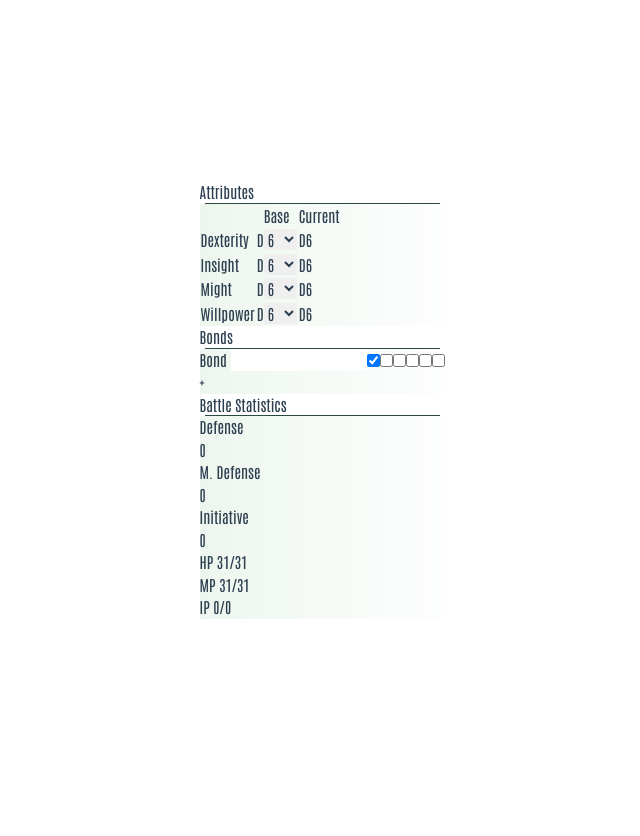
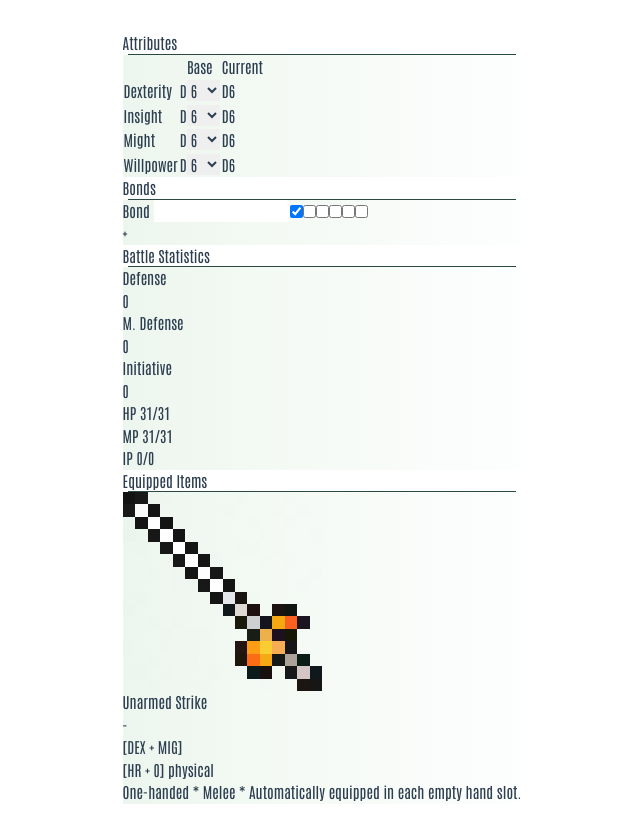
Before and after one commit to BanterTheGreat/fabula-ultima-builder, a Vue app: page / in a window 1280 px wide. Shown: the whole page, without its empty margins (318-958 px from the left). Before the commit the page ends 800 px from the top, so only its background shows below. Built offline with nearby package versions, Linux system fonts and the light colour scheme.

Commit message:
WIP - Weapon DIsplay

```diff
--- a/src/App.vue
+++ b/src/App.vue
@@ -5,6 +5,7 @@
   import Segment from './views/segment.vue';
   import Statistic from './views/statistics.vue';
   import { CharacterCalculator } from './models/character-calculator';
+import WeaponDisplay from './components/weapon-display.vue';
 
   // Initial Calculating of values.
   new CharacterCalculator().Recalculate("statistics");
@@ -28,6 +29,12 @@
         <Statistic />
       </SegmentBody>
   </Segment>
+
+  <Segment title="Equipped Items">
+    <SegmentBody>
+      <WeaponDisplay source="character" hand="main"/>
+    </SegmentBody>
+  </Segment>
 </template>
 
 <style scoped></style>
--- a/src/components/weapon-display.vue
+++ b/src/components/weapon-display.vue
@@ -3,39 +3,76 @@ import { WeaponData } from '@/data/weapon-data';
 import type { Weapon } from '@/models/equipment/weapon';
 import { state } from '@/singletons/state';
 import { WeaponId } from '@/enums/weapon-id';
+import { computed, type ComputedRef } from '@vue/reactivity';
+import { FormatAccuracy, FormatCost, FormatDamage, FormatHands, FormatQuality, FormatRange } from '@/helpers/weapon-formatter';
 
 const props = defineProps<{
   source: "character" | "data",
   hand: "main" | "off",
+  id?: WeaponId,
 }>();
 
+const weapon: ComputedRef<Weapon> = computed(() => GetWeapon())
+const weaponCost = computed(() => weapon.value.cost == 0 ? "-" : weapon.value.cost + "z");
+
+function GetWeapon(): Weapon {
   if (props.source == "character") {
     let equippedweapon = state.character.equipment.equippedweapon;
-  let weapon: Weapon;
 
     if (equippedweapon == null) {
-    WeaponData.find(x => x.id == WeaponId.)
+      return WeaponData[WeaponId.Unarmed];
     }
 
     if (equippedweapon?.homebrew) {
-
+      // Grab it from the homebrew section instead.
     }
 
-  weapon = WeaponData.find(x => x.id == WeaponId.Unarmed) ?? ;
+    return WeaponData[equippedweapon.id];
+  }
 
+  // If this returns unarmed, it means we wanted to grab from the data but without an ID to grab it with.
+  return WeaponData[props.id ?? WeaponId.Unarmed];
 }
 
 </script>
 
 <template>
 <div class="grid grid-rows-2 grid-cols-7">
-  <div class="row-span-2 col-span-2">
+  <div class="row-span-2 bg-white items-center justify-center flex">
     <!-- Image -->
     <!-- We need a method that converts a weapon with a certain Id to the specific filename. -->
-    <img src="@/assets/rapier.webp" alt="rapier">
+    <img id="weapon_image" class="object-fill" src="@/assets/rapier.webp" alt="rapier">
   </div>
 
-  <div class=""
+  <div class="font-bold col-span-2 items-center justify-center flex font-fabula-header">
+    {{ weapon.name }}
+  </div>
+
+  <div class="items-center justify-center flex font-fabula-header">
+    {{ weaponCost }}
+  </div>
+
+  <div class="font-bold items-center justify-center flex font-fabula-header">
+    {{ FormatAccuracy(weapon) }}
+  </div>
+
+  <div class="font-bold col-span-2 items-center justify-center flex font-fabula-header">
+    {{ FormatDamage(weapon) }}
+  </div>
+
+  <div class="col-span-6 items-center justify-center flex font-fabula-header">
+    {{ FormatHands(weapon) }} * {{ FormatRange(weapon) }} * {{ FormatQuality(weapon) }}
+  </div>
 
 </div>
 </template>
+
+<style scoped>
+  #weapon_image {
+    image-rendering: pixelated;
+    width: 50%;
+    height: auto;
+    object-fit: cover;
+    overflow: hidden;
+  }
+</style>
--- a/src/data/weapon-data.ts
+++ b/src/data/weapon-data.ts
@@ -5,14 +5,9 @@ import { WeaponId } from "@/enums/weapon-id";
 import { WeaponRange } from "@/enums/weapon-range";
 import type { Weapon } from "@/models/equipment/weapon";
 
-export const WeaponDataRecord: Record<WeaponId, Weapon> = {
-  adw:
-}
-
-export const WeaponData: Array<Weapon> = [
+export const WeaponData: Record<WeaponId, Weapon> = {
   // Arcane
-  {
-    id: WeaponId.Staff,
+  wpn_staff: {
     imageUrl: "",
     name: "Staff",
     cost: 100,
@@ -27,8 +22,7 @@ export const WeaponData: Array<Weapon> = [
     quality: "",
     martial: false,
   },
-  {
-    id: WeaponId.Tome,
+  wpn_tome: {
     imageUrl: "",
     name: "Tome",
     cost: 100,
@@ -44,8 +38,7 @@ export const WeaponData: Array<Weapon> = [
     martial: false,
   },
   // Bows
-  {
-    id: WeaponId.Crossbow,
+  wpn_crossbow: {
     imageUrl: "",
     name: "Crossbow",
     cost: 150,
@@ -60,8 +53,7 @@ export const WeaponData: Array<Weapon> = [
     quality: "",
     martial: false,
   },
-  {
-    id: WeaponId.Shortbow,
+  wpn_shortbow: {
     imageUrl: "",
     name: "Shortbow",
     cost: 200,
@@ -77,8 +69,7 @@ export const WeaponData: Array<Weapon> = [
     martial: false,
   },
   // Brawling
-  {
-    id: WeaponId.Unarmed,
+  wpn_unarmed: {
     imageUrl: "",
     name: "Unarmed Strike",
     cost: 0,
@@ -93,8 +84,7 @@ export const WeaponData: Array<Weapon> = [
     quality: "Automatically equipped in each empty hand slot.",
     martial: false,
   },
-  {
-    id: WeaponId.ImprovisedMelee,
+  wpn_improv_melee: {
     imageUrl: "",
     name: "Improvised (Melee)",
     cost: 0,
@@ -109,8 +99,7 @@ export const WeaponData: Array<Weapon> = [
     quality: "Breaks after the attack",
     martial: false,
   },
-  {
-    id: WeaponId.IronKnuckle,
+  wpn_knuckle: {
     imageUrl: "",
     name: "Iron Knuckle",
     cost: 150,
@@ -126,8 +115,7 @@ export const WeaponData: Array<Weapon> = [
     martial: false,
   },
   // Dagger
-  {
-    id: WeaponId.Dagger,
+  wpn_dagger: {
     imageUrl: "",
     name: "Dagger",
     cost: 150,
@@ -143,8 +131,7 @@ export const WeaponData: Array<Weapon> = [
     martial: false,
   },
   // Pistol
-  {
-    id: WeaponId.Pistol,
+  wpn_pistol: {
     imageUrl: "",
     name: "Pistol",
     cost: 250,
@@ -160,8 +147,7 @@ export const WeaponData: Array<Weapon> = [
     martial: true,
   },
   // Flail
-  {
-    id: WeaponId.ChainWhip,
+  wpn_whip: {
     imageUrl: "",
     name: "Chain Whip",
     cost: 150,
@@ -177,8 +163,7 @@ export const WeaponData: Array<Weapon> = [
     martial: false,
   },
   // Heavy Category
-  {
-    id: WeaponId.IronHammer,
+  wpn_hammer: {
     imageUrl: "",
     name: "Iron Hammer",
     cost: 200,
@@ -193,8 +178,7 @@ export const WeaponData: Array<Weapon> = [
     quality: "",
     martial: false,
   },
-  {
-    id: WeaponId.BroadAxe,
+  wpn_broadaxe: {
     imageUrl: "",
     name: "Broadaxe",
     cost: 250,
@@ -209,8 +193,7 @@ export const WeaponData: Array<Weapon> = [
     quality: "",
     martial: true,
   },
-  {
-    id: WeaponId.WarAxe,
+  wpn_waraxe: {
     imageUrl: "",
     name: "Waraxe",
     cost: 250,
@@ -226,8 +209,7 @@ export const WeaponData: Array<Weapon> = [
     martial: true,
   },
   // Spear
-  {
-    id: WeaponId.LightSpear,
+  wpn_lightspear: {
     imageUrl: "",
     name: "Light Spear",
     cost: 200,
@@ -242,8 +224,7 @@ export const WeaponData: Array<Weapon> = [
     quality: "",
     martial: true,
   },
-  {
-    id: WeaponId.HeavySpear,
+  wpn_heavyspear: {
     imageUrl: "",
     name: "Heavy Spear",
     cost: 200,
@@ -259,8 +240,7 @@ export const WeaponData: Array<Weapon> = [
     martial: true,
   },
   // Sword
-  {
-    id: WeaponId.BronzeSword,
+  wpn_sword: {
     imageUrl: "",
     name: "Bronze Sword",
     cost: 200,
@@ -275,8 +255,7 @@ export const WeaponData: Array<Weapon> = [
     quality: "",
     martial: true,
   },
-  {
-    id: WeaponId.Greatsword,
+  wpn_greatsword: {
     imageUrl: "",
     name: "Greatsword",
     cost: 200,
@@ -291,8 +270,7 @@ export const WeaponData: Array<Weapon> = [
     quality: "",
     martial: true,
   },
-  {
-    id: WeaponId.Katana,
+  wpn_katana: {
     imageUrl: "",
     name: "Katana",
     cost: 200,
@@ -307,8 +285,7 @@ export const WeaponData: Array<Weapon> = [
     quality: "",
     martial: true,
   },
-  {
-    id: WeaponId.Rapier,
+  wpn_rapier: {
     imageUrl: "",
     name: "Rapier",
     cost: 200,
@@ -324,8 +301,7 @@ export const WeaponData: Array<Weapon> = [
     martial: true,
   },
   // Thrown Category
-  {
-    id: WeaponId.ImprovisedRanged,
+  wpn_improv_ranged: {
     imageUrl: "",
     name: "Improvised (Ranged)",
     cost: 0,
@@ -340,8 +316,7 @@ export const WeaponData: Array<Weapon> = [
     quality: "Breaks after the attack.",
     martial: false,
   },
-  {
-    id: WeaponId.Shuriken,
+  wpn_shuriken: {
     imageUrl: "",
     name: "Shuriken",
     cost: 150,
@@ -356,4 +331,4 @@ export const WeaponData: Array<Weapon> = [
     quality: "",
     martial: false,
   }
-]
+}
--- /dev/null
+++ b/src/helpers/weapon-formatter.ts
@@ -0,0 +1,46 @@
+import { CharacterAttribute } from "@/enums/character-attribute";
+import { WeaponRange } from "@/enums/weapon-range";
+import type { Weapon } from "@/models/equipment/weapon";
+
+export function FormatCost(weapon: Weapon): string {
+  return weapon.cost == 0 ? "-" : weapon.cost + "z";
+}
+
+export function FormatHands(weapon: Weapon): string {
+  return weapon.hands == 1 ? "One-handed" : "Two-handed";
+}
+
+export function FormatQuality(weapon: Weapon): string {
+  return weapon.quality == "" ? "No Quality." : weapon.quality;
+}
+
+export function FormatRange(weapon: Weapon): string {
+  return weapon.range == WeaponRange.Melee ? "Melee" : "Ranged";
+}
+
+export function FormatAccuracy(weapon: Weapon): string {
+  let accuracy = `[${AttributeShortHand(weapon.accuracyAttribute1)} + ${AttributeShortHand(weapon.accuracyAttribute2)}]`
+
+  if (weapon.accuracyBonus) {
+    accuracy + ` + ${weapon.accuracyBonus}`
+  }
+
+  return accuracy;
+}
+
+export function FormatDamage(weapon: Weapon): string {
+  return `[HR + ${weapon.damageBonus}] ${weapon.damageType}`;
+}
+
+function AttributeShortHand(attribute: CharacterAttribute) {
+  switch(attribute) {
+    case CharacterAttribute.Dexterity:
+      return "DEX";
+    case CharacterAttribute.Might:
+      return "MIG";
+    case CharacterAttribute.Insight:
+      return "INS";
+    case CharacterAttribute.Willpower:
+      return "WIL"
+  }
+}
--- a/src/models/equipment/weapon.ts
+++ b/src/models/equipment/weapon.ts
@@ -2,10 +2,8 @@ import type { CharacterAttribute } from "@/enums/character-attribute";
 import type { DamageType } from "@/enums/damage-type";
 import type { WeaponCategory } from "@/enums/weapon-category";
 import type { WeaponRange } from "@/enums/weapon-range";
-import type { WeaponId } from "@/enums/weapon-id";
 
 export interface Weapon {
-  id: WeaponId,
   imageUrl?: string,
   name: string,
   cost: number,
@@ -17,6 +15,6 @@ export interface Weapon {
   range: WeaponRange,
   accuracyAttribute1: CharacterAttribute,
   accuracyAttribute2: CharacterAttribute,
-  quality?: string,
+  quality: string,
   martial: boolean,
 }
```
Lines whose indentation alone changed are shown as unchanged.
